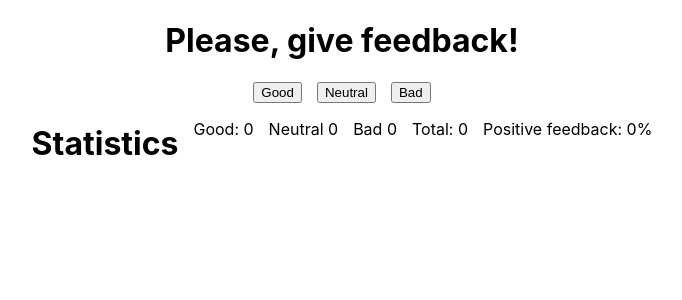
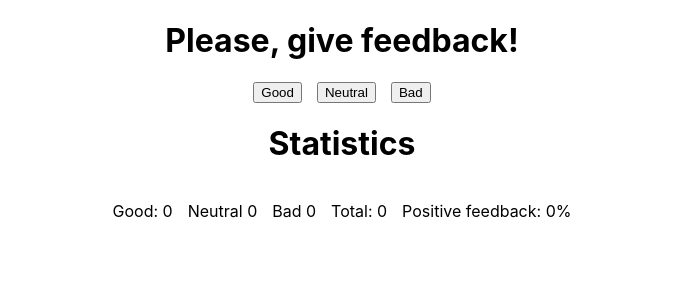
Before and after one commit to vladisulian/goit-react-hw-02-feedback, a React (Create React App) app: page / in a window 1280 px wide. Shown: the top 300 px of the page, without its empty margins (298-980 px from the left). Built offline with nearby package versions, Linux system fonts and the light colour scheme.

Commit message:
edit styes

```diff
--- a/src/components/Statistics/Statistics.jsx
+++ b/src/components/Statistics/Statistics.jsx
@@ -3,6 +3,8 @@ export const Statistics = ({ good, neutral, bad, total, positivePercents }) => {
   return (
     <div className="statistics">
       <h1>Statistics</h1>
+
+      <div className="statistics__data">
         {/* good, neutra, bad feedback's */}
         <p>Good: {good}</p>
         <p>Neutral {neutral}</p>
@@ -11,5 +13,6 @@ export const Statistics = ({ good, neutral, bad, total, positivePercents }) => {
         <p>Total: {total}</p>
         <p>Positive feedback: {positivePercents}</p>
       </div>
+    </div>
   );
 };
--- a/src/components/styles.css
+++ b/src/components/styles.css
@@ -4,8 +4,11 @@
   align-items: center;
   justify-content: center;
 }
+.statistics {
+  text-align: center;
+}
 .buttons,
-.statistics {
+.statistics__data {
   display: flex;
   gap: 15px;
 }
```
Lines whose indentation alone changed are shown as unchanged.
